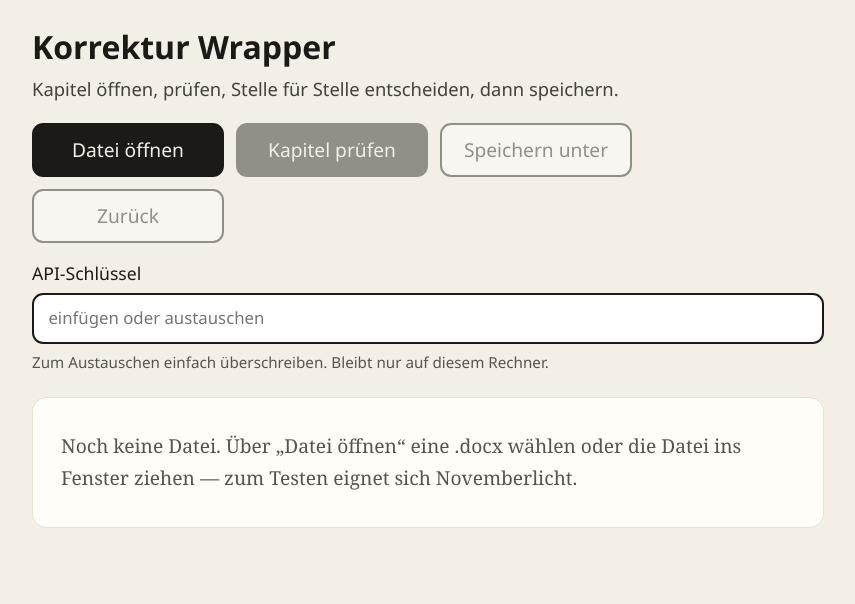
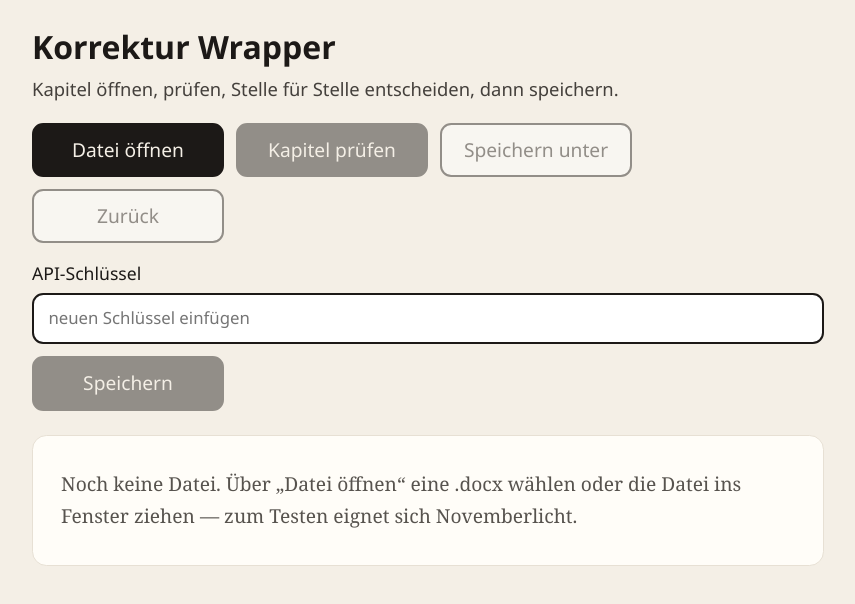
Before and after one commit to Richard4224/korrektur-wrapper, a React (Vite) app: page / in a window 1280 px wide. Shown: the top 604 px of the page, without its empty margins (212-1067 px from the left). Built offline with nearby package versions, Linux system fonts and the light colour scheme.

Commit message:
Show that an API key is saved, and only reveal the field when editing with an explicit save.
Co-authored-by: Cursor <cursoragent@cursor.com>

```diff
--- /dev/null
+++ b/src/ApiKeyPanel.tsx
@@ -0,0 +1,79 @@
+import { useState } from "react";
+import { saveApiKey } from "./proofread/apiKey";
+
+export function ApiKeyPanel({
+  apiKey,
+  onSaved,
+}: {
+  apiKey: string;
+  onSaved: (value: string) => void;
+}) {
+  const hasKey = apiKey.trim().length > 0;
+  const [editing, setEditing] = useState(!hasKey);
+  const [draft, setDraft] = useState("");
+
+  function save() {
+    const value = draft.trim();
+    if (!value) return;
+    saveApiKey(value);
+    onSaved(value);
+    setDraft("");
+    setEditing(false);
+  }
+
+  if (hasKey && !editing) {
+    return (
+      <div className="api-key">
+        <p className="api-status">API-Schlüssel ist gespeichert.</p>
+        <button
+          type="button"
+          className="btn"
+          onClick={() => {
+            setDraft("");
+            setEditing(true);
+          }}
+        >
+          Bearbeiten
+        </button>
+      </div>
+    );
+  }
+
+  return (
+    <div className="api-key">
+      <label className="api-key-label">
+        API-Schlüssel
+        <input
+          className="api-key-input"
+          value={draft}
+          autoComplete="off"
+          spellCheck={false}
+          placeholder="neuen Schlüssel einfügen"
+          onChange={(event) => setDraft(event.target.value)}
+        />
+      </label>
+      <div className="actions">
+        <button
+          type="button"
+          className="btn primary"
+          disabled={!draft.trim()}
+          onClick={save}
+        >
+          Speichern
+        </button>
+        {hasKey && (
+          <button
+            type="button"
+            className="btn"
+            onClick={() => {
+              setDraft("");
+              setEditing(false);
+            }}
+          >
+            Abbrechen
+          </button>
+        )}
+      </div>
+    </div>
+  );
+}
--- a/src/App.css
+++ b/src/App.css
@@ -82,9 +82,22 @@
 .api-key {
   display: flex;
   flex-direction: column;
-  gap: 0.4rem;
+  gap: 0.75rem;
   margin: 1.1rem 0 0;
   font-size: 1.1rem;
+}
+
+.api-status {
+  margin: 0;
+  padding: 0.8rem 1rem;
+  background: #e8f5e9;
+  border-radius: 0.6rem;
+}
+
+.api-key-label {
+  display: flex;
+  flex-direction: column;
+  gap: 0.4rem;
 }
 
 .api-key-input {
@@ -93,12 +106,6 @@
   border: 2px solid #1c1917;
   border-radius: 0.7rem;
   font-size: 1.05rem;
-}
-
-.api-hint {
-  margin: 0.4rem 0 0;
-  font-size: 0.95rem;
-  color: #57534e;
 }
 
 .error {
--- a/src/App.tsx
+++ b/src/App.tsx
@@ -1,6 +1,7 @@
 import { useEffect, useMemo, useRef, useState } from "react";
 import { ChapterView } from "./ChapterView";
 import { ReviewBar } from "./ReviewBar";
+import { ApiKeyPanel } from "./ApiKeyPanel";
 import { applyReplacements } from "./docx/applyReplacement";
 import {
   bytesWithDocumentXml,
@@ -11,7 +12,7 @@ import {
 } from "./docx/loadDocx";
 import { parseDocumentXml, plainText } from "./docx/parseDocument";
 import { pruefenKapitel } from "./proofread/api";
-import { loadApiKey, saveApiKey } from "./proofread/apiKey";
+import { loadApiKey } from "./proofread/apiKey";
 import {
   correctionMarks,
   replacementsFromDecisions,
@@ -215,24 +216,7 @@ export default function App() {
             Zurück
           </button>
         </div>
-        <label className="api-key">
-          API-Schlüssel
-          <input
-            className="api-key-input"
-            value={apiKey}
-            autoComplete="off"
-            spellCheck={false}
-            placeholder="einfügen oder austauschen"
-            onChange={(event) => {
-              const value = event.target.value;
-              setApiKey(value);
-              saveApiKey(value.trim());
-            }}
-          />
-        </label>
-        <p className="api-hint">
-          Zum Austauschen einfach überschreiben. Bleibt nur auf diesem Rechner.
-        </p>
+        <ApiKeyPanel apiKey={apiKey} onSaved={setApiKey} />
         <input
           ref={inputRef}
           className="file-hidden"
```
Also changed, not shown: 1 other file (tests, documents, lock files or other folders).
